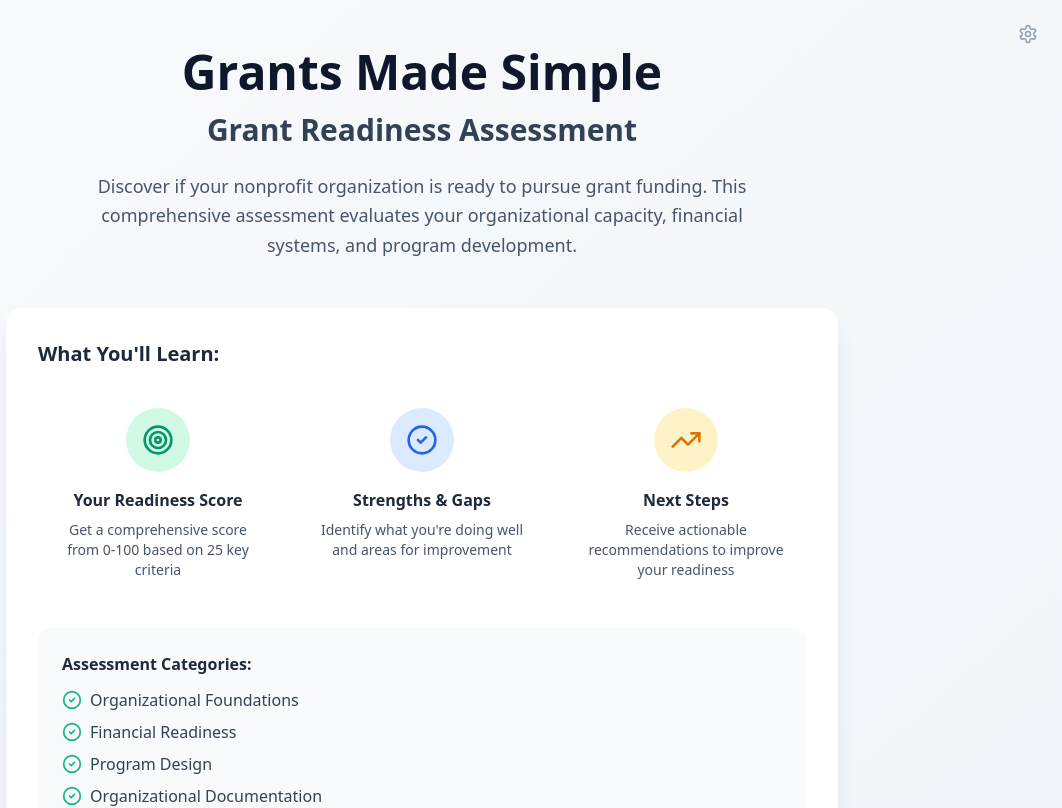
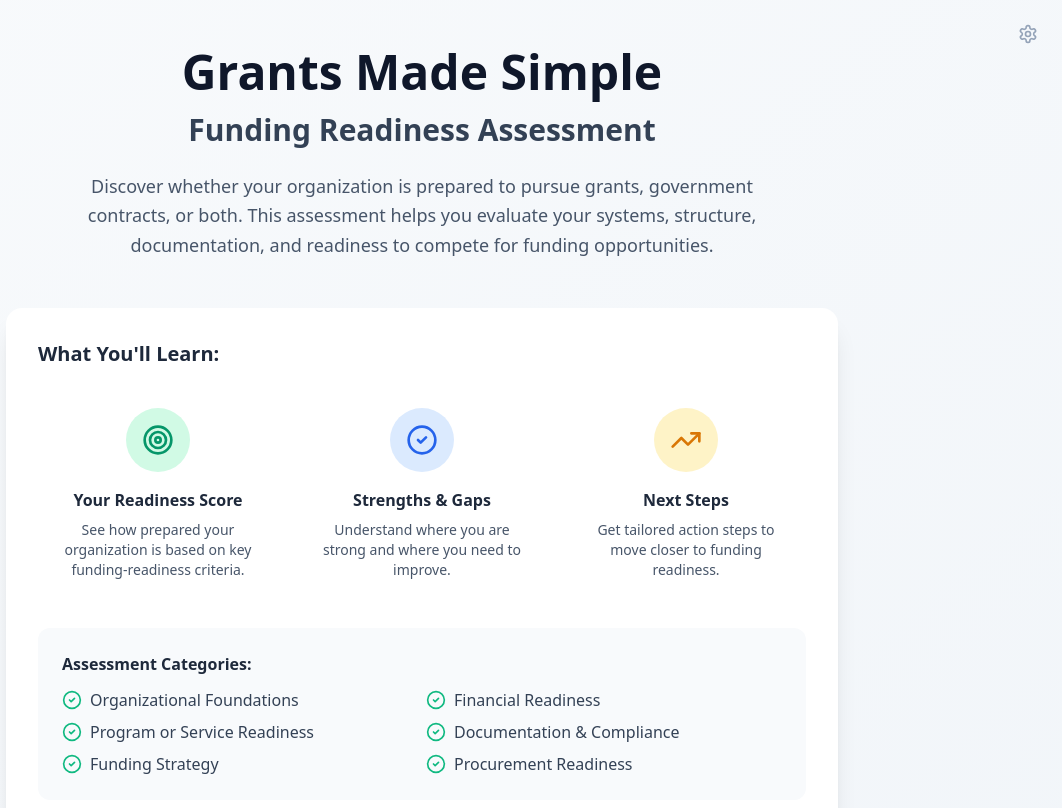
Before and after one commit to Feltdogdecamillions/Grant-Readiness-Assessment_Final, a React (Vite) app: page / in a window 1280 px wide. Shown: the top 808 px of the page, without its empty margins (218-1280 px from the left). Built offline with nearby package versions, Linux system fonts and the light colour scheme; no server answers.

Commit message:
Updated Landing.tsx

```diff
--- a/src/components/Landing.tsx
+++ b/src/components/Landing.tsx
@@ -21,12 +21,11 @@ export default function Landing({ onStart, onAdminClick }: LandingProps) {
             Grants Made Simple
           </h1>
           <h2 className="text-2xl sm:text-3xl font-semibold text-slate-700 mb-6">
-            Grant Readiness Assessment
+            Funding Readiness Assessment
           </h2>
           <p className="text-lg text-slate-600 max-w-2xl mx-auto leading-relaxed">
-            Discover if your nonprofit organization is ready to pursue grant funding.
-            This comprehensive assessment evaluates your organizational capacity,
-            financial systems, and program development.
+            Discover whether your organization is prepared to pursue grants, government contracts, or both.
+            This assessment helps you evaluate your systems, structure, documentation, and readiness to compete for funding opportunities.
           </p>
         </div>
 
@@ -43,7 +42,7 @@ export default function Landing({ onStart, onAdminClick }: LandingProps) {
                 Your Readiness Score
               </h4>
               <p className="text-slate-600 text-sm">
-                Get a comprehensive score from 0-100 based on 25 key criteria
+                See how prepared your organization is based on key funding-readiness criteria.
               </p>
             </div>
 
@@ -55,7 +54,7 @@ export default function Landing({ onStart, onAdminClick }: LandingProps) {
                 Strengths & Gaps
               </h4>
               <p className="text-slate-600 text-sm">
-                Identify what you're doing well and areas for improvement
+                Understand where you are strong and where you need to improve.
               </p>
             </div>
 
@@ -67,7 +66,7 @@ export default function Landing({ onStart, onAdminClick }: LandingProps) {
                 Next Steps
               </h4>
               <p className="text-slate-600 text-sm">
-                Receive actionable recommendations to improve your readiness
+                Get tailored action steps to move closer to funding readiness.
               </p>
             </div>
           </div>
@@ -76,7 +75,7 @@ export default function Landing({ onStart, onAdminClick }: LandingProps) {
             <h4 className="font-semibold text-slate-800 mb-3">
               Assessment Categories:
             </h4>
-            <ul className="space-y-2 text-slate-700">
+            <ul className="grid md:grid-cols-2 gap-2 text-slate-700">
               <li className="flex items-start">
                 <CheckCircle2 className="w-5 h-5 text-emerald-500 mr-2 mt-0.5 flex-shrink-0" />
                 <span>Organizational Foundations</span>
@@ -87,15 +86,19 @@ export default function Landing({ onStart, onAdminClick }: LandingProps) {
               </li>
               <li className="flex items-start">
                 <CheckCircle2 className="w-5 h-5 text-emerald-500 mr-2 mt-0.5 flex-shrink-0" />
-                <span>Program Design</span>
+                <span>Program or Service Readiness</span>
               </li>
               <li className="flex items-start">
                 <CheckCircle2 className="w-5 h-5 text-emerald-500 mr-2 mt-0.5 flex-shrink-0" />
-                <span>Organizational Documentation</span>
+                <span>Documentation & Compliance</span>
               </li>
               <li className="flex items-start">
                 <CheckCircle2 className="w-5 h-5 text-emerald-500 mr-2 mt-0.5 flex-shrink-0" />
-                <span>Grant Management Capacity</span>
+                <span>Funding Strategy</span>
+              </li>
+              <li className="flex items-start">
+                <CheckCircle2 className="w-5 h-5 text-emerald-500 mr-2 mt-0.5 flex-shrink-0" />
+                <span>Procurement Readiness</span>
               </li>
             </ul>
           </div>
@@ -115,7 +118,7 @@ export default function Landing({ onStart, onAdminClick }: LandingProps) {
 
         <div className="text-center text-slate-600 text-sm">
           <p>
-            This free assessment tool helps nonprofits make informed decisions about pursuing grant funding.
+            This free assessment tool helps organizations make informed decisions about pursuing funding opportunities.
           </p>
         </div>
       </div>
```
